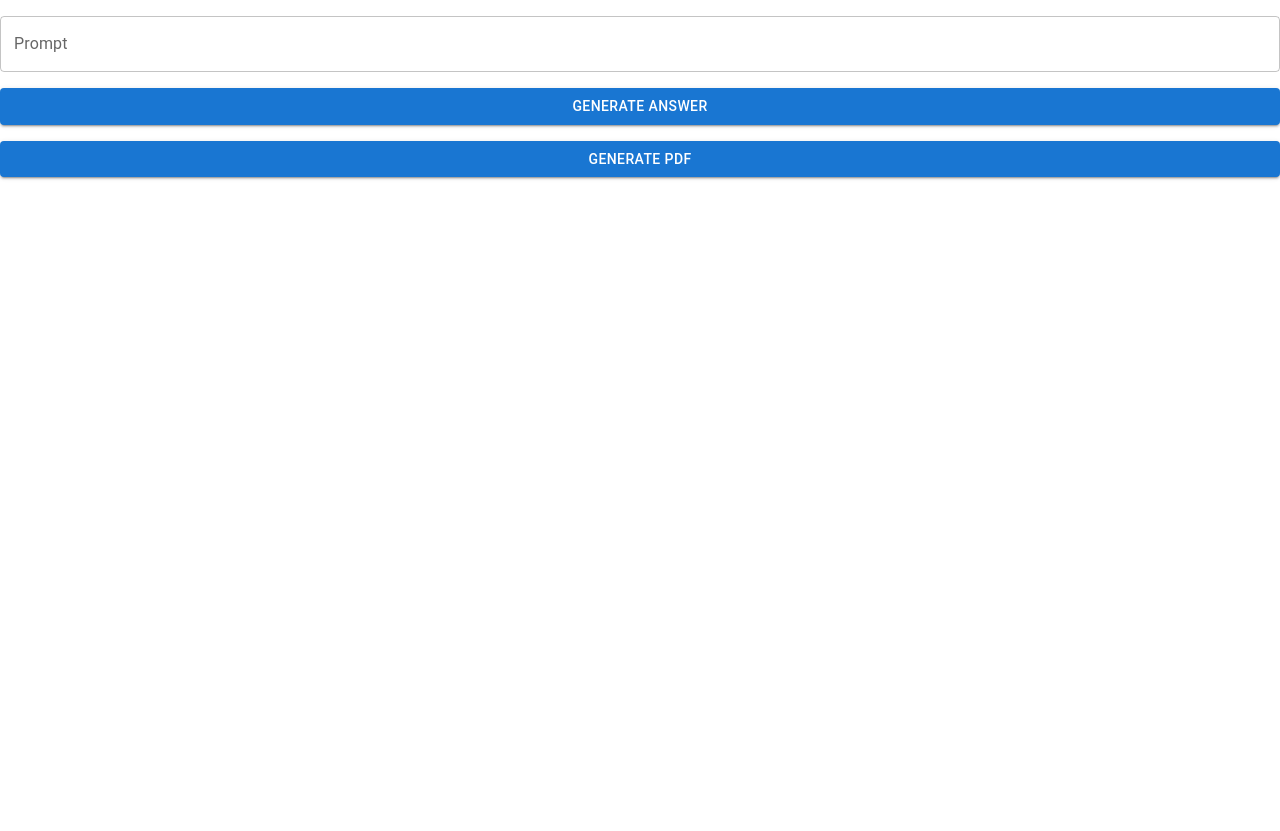
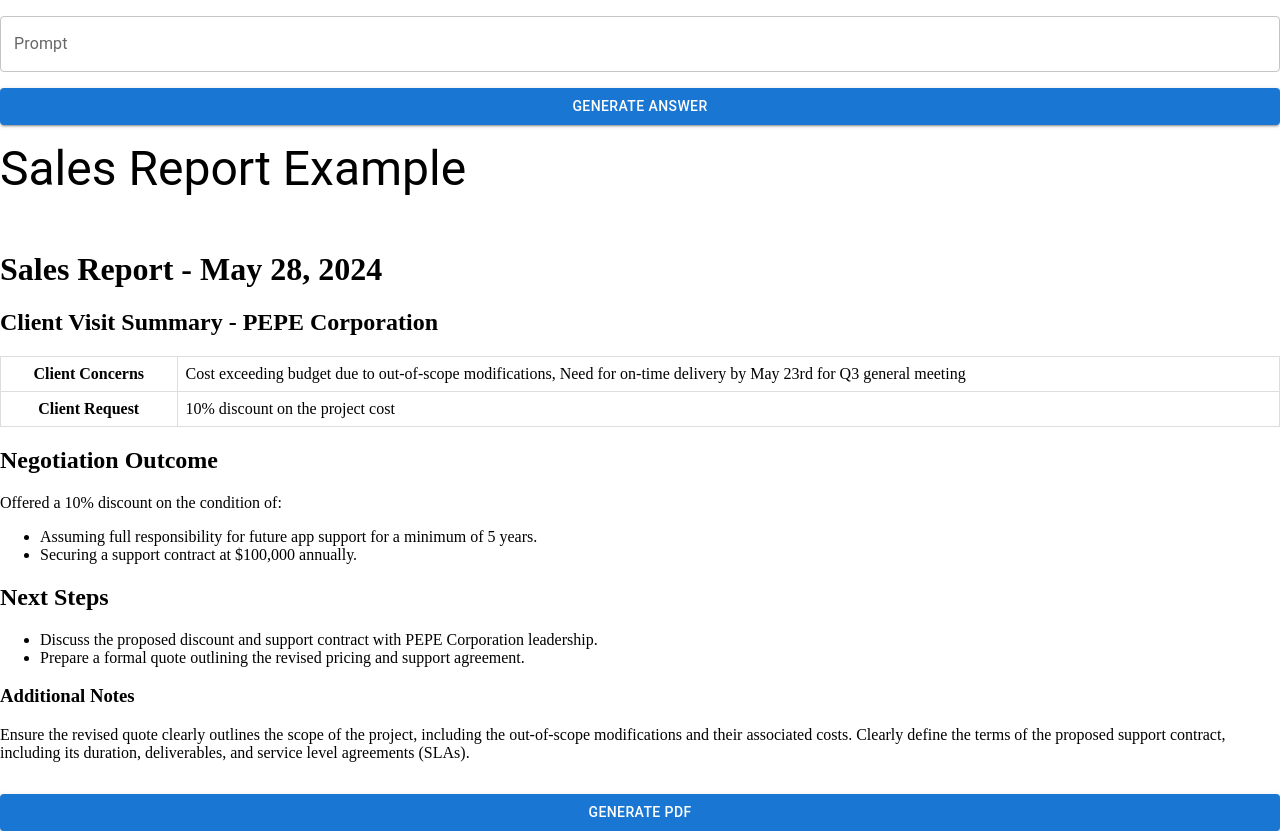
Before and after one commit to monaca-samples/voice-ai-sales-report-app, a React (Vite) app: page / in a window 1280 px wide. Both pictures are taken after typing "Sample" into the empty fields and a click on the button "GENERATE SALES REPORT!". Built offline with nearby package versions, Linux system fonts and the light colour scheme; no server answers.

Commit message:
Display sales report on screen

```diff
--- a/src/js/screens/NewScreen.jsx
+++ b/src/js/screens/NewScreen.jsx
@@ -5,6 +5,7 @@
 import geminiModel from './../gemini';
 import Box from '@mui/material/Box';
 import htmlToPdf from './../htmlToPdf';
+import { Typography } from '@mui/material';
 
 const NewScreen = () => {
   const location = useLocation();
@@ -77,7 +78,12 @@
         <Button variant="contained" color="primary" onClick={fetchAnswer}>
           Generate Answer
         </Button>
-        <Button variant="contained" color="primary" onClick={() => htmlToPdf(myHtml)}>
+
+        <Typography variant="h3" gutterBottom> Sales Report Example </Typography>
+
+        <div dangerouslySetInnerHTML={{ __html: myHtml }} />
+
+        <Button variant="contained" color="primary" onClick={() => htmlToPdf(myHtml)} style={{ pb: 5 }}>
           Generate PDF
         </Button>
       </Box>
```
